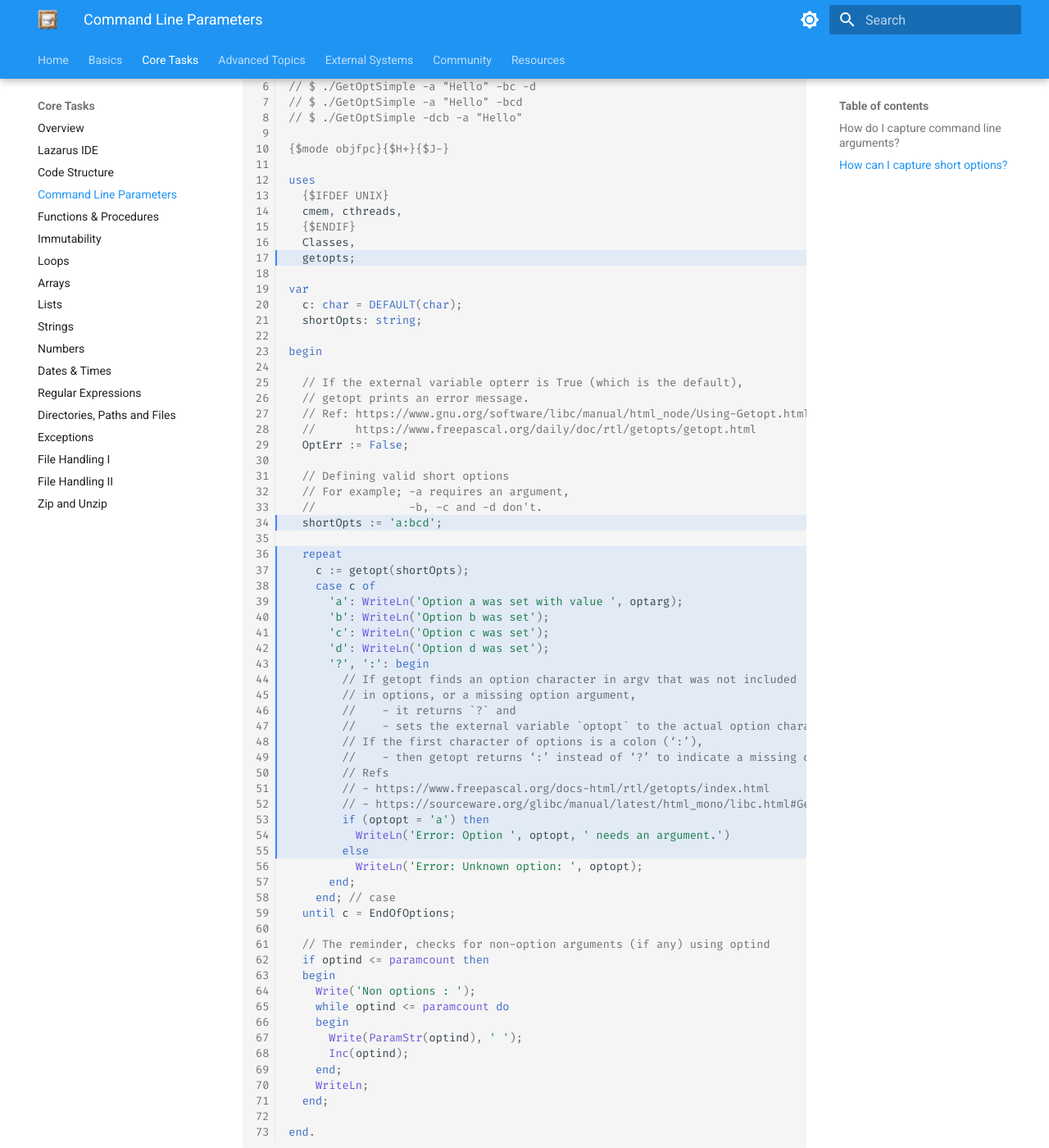
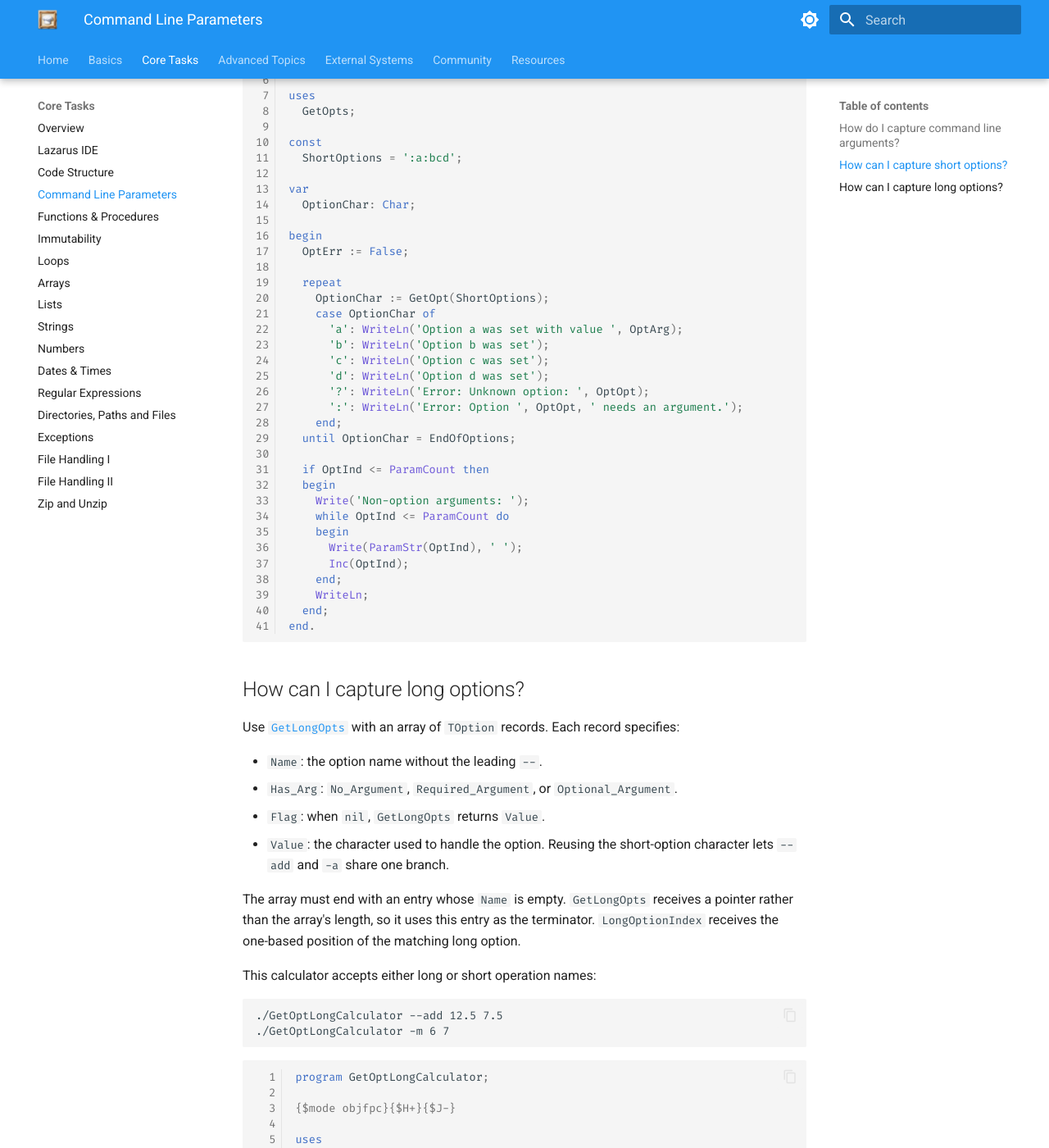
Before and after one commit to ikelaiah/free-pascal-cookbook, an MkDocs documentation site: the page built from docs/docs/core-tasks/cmd-line-params.md, in a window 1280 px wide and 1400 px high, scrolled down 1273 px. Shown: the whole window at 82% size. Built offline with MkDocs 1.6.1 and Material for MkDocs 9.7.7, drawn with Linux system fonts in a browser that asks for light colours; some of the changed text lies outside the part shown.

Commit message:
docs(release): prepare v0.9.2 examples

````diff
--- a/docs/docs/core-tasks/cmd-line-params.md
+++ b/docs/docs/core-tasks/cmd-line-params.md
@@ -43,87 +43,192 @@ Argument 3: c
 
 ## How can I capture short options?
 
-Use [`getopt`](https://www.freepascal.org/daily/doc/rtl/getopts/getopt.html). See an example below.
+Use [`GetOpt`](https://www.freepascal.org/docs-html/current/rtl/getopts/getopt.html)
+from the `GetOpts` unit:
 
-1. In `uses` section add `getopt`. Line 17.
-2. Create a short option string, in our example, `a:bcd`. Line 24.
-3. Call `getopt(shortOpts)` in a loop
-      - capture and action each option
-      - deal with `?` and `:` (for invalid option and missing argument)
-      - until it returns `EndOfOptions`. Line 36-55.
+1. Define the accepted one-character options in a string.
+2. Add `:` after an option that requires an argument.
+3. Call `GetOpt` until it returns `EndOfOptions`.
+4. Read an option's argument from `OptArg` and the first non-option argument
+   from `OptInd`.
 
-```pascal linenums="1" hl_lines="17 34 36-55"
+The leading `:` in `ShortOptions` makes `GetOpt` return `:` for a missing
+argument and `?` for an unknown option.
+
+```pascal linenums="1"
 program GetOptSimple;
 
-// Example usage (git bash):
-
-// $ ./GetOptSimple -a "Hello" -b -c -d
-// $ ./GetOptSimple -a "Hello" -bc -d
-// $ ./GetOptSimple -a "Hello" -bcd
-// $ ./GetOptSimple -dcb -a "Hello"
+// Example: ./GetOptSimple -a "Hello" -bcd input.txt
 
 {$mode objfpc}{$H+}{$J-}
 
 uses
-  {$IFDEF UNIX}
-  cmem, cthreads,
-  {$ENDIF}
-  Classes,
-  getopts;
+  GetOpts;
+
+const
+  ShortOptions = ':a:bcd';
 
 var
-  c: char = DEFAULT(char);
-  shortOpts: string;
+  OptionChar: Char;
 
 begin
-
-  // If the external variable opterr is True (which is the default),
-  // getopt prints an error message.
-  // Ref: https://www.gnu.org/software/libc/manual/html_node/Using-Getopt.html
-  //      https://www.freepascal.org/daily/doc/rtl/getopts/getopt.html
   OptErr := False;
 
-  // Defining valid short options
-  // For example; -a requires an argument,
-  //              -b, -c and -d don't.
-  shortOpts := 'a:bcd';
-
   repeat
-    c := getopt(shortOpts);
-    case c of
-      'a': WriteLn('Option a was set with value ', optarg);
+    OptionChar := GetOpt(ShortOptions);
+    case OptionChar of
+      'a': WriteLn('Option a was set with value ', OptArg);
       'b': WriteLn('Option b was set');
       'c': WriteLn('Option c was set');
       'd': WriteLn('Option d was set');
-      '?', ':': begin
-        // If getopt finds an option character in argv that was not included
-        // in options, or a missing option argument,
-        //    - it returns `?` and
-        //    - sets the external variable `optopt` to the actual option character.
-        // If the first character of options is a colon (‘:’),
-        //    - then getopt returns ‘:’ instead of ‘?’ to indicate a missing option argument.
-        // Refs
-        // - https://www.freepascal.org/docs-html/rtl/getopts/index.html
-        // - https://sourceware.org/glibc/manual/latest/html_mono/libc.html#Getopt
-        if (optopt = 'a') then
-          WriteLn('Error: Option ', optopt, ' needs an argument.')
-        else
-          WriteLn('Error: Unknown option: ', optopt);
-      end;
-    end; // case
-  until c = EndOfOptions;
+      '?': WriteLn('Error: Unknown option: ', OptOpt);
+      ':': WriteLn('Error: Option ', OptOpt, ' needs an argument.');
+    end;
+  until OptionChar = EndOfOptions;
 
-  // The reminder, checks for non-option arguments (if any) using optind
-  if optind <= paramcount then
+  if OptInd <= ParamCount then
   begin
-    Write('Non options : ');
-    while optind <= paramcount do
+    Write('Non-option arguments: ');
+    while OptInd <= ParamCount do
     begin
-      Write(ParamStr(optind), ' ');
-      Inc(optind);
+      Write(ParamStr(OptInd), ' ');
+      Inc(OptInd);
     end;
     WriteLn;
   end;
-
 end.
 ```
+
+## How can I capture long options?
+
+Use [`GetLongOpts`](https://www.freepascal.org/docs-html/current/rtl/getopts/getlongopts.html)
+with an array of `TOption` records. Each record specifies:
+
+- `Name`: the option name without the leading `--`.
+- `Has_Arg`: `No_Argument`, `Required_Argument`, or `Optional_Argument`.
+- `Flag`: when `nil`, `GetLongOpts` returns `Value`.
+- `Value`: the character used to handle the option. Reusing the short-option
+  character lets `--add` and `-a` share one branch.
+
+The array must end with an entry whose `Name` is empty. `GetLongOpts` receives a
+pointer rather than the array's length, so it uses this entry as the terminator.
+`LongOptionIndex` receives the one-based position of the matching long option.
+
+This calculator accepts either long or short operation names:
+
+```text
+./GetOptLongCalculator --add 12.5 7.5
+./GetOptLongCalculator -m 6 7
+```
+
+```pascal linenums="1"
+program GetOptLongCalculator;
+
+{$mode objfpc}{$H+}{$J-}
+
+uses
+  GetOpts,
+  SysUtils;
+
+type
+  TOperation = (opNone, opAdd, opSubtract, opMultiply, opDivide);
+
+const
+  LongOptions: array[1..6] of TOption = (
+    (Name: 'add';      Has_Arg: No_Argument; Flag: nil; Value: 'a'),
+    (Name: 'subtract'; Has_Arg: No_Argument; Flag: nil; Value: 's'),
+    (Name: 'multiply'; Has_Arg: No_Argument; Flag: nil; Value: 'm'),
+    (Name: 'divide';   Has_Arg: No_Argument; Flag: nil; Value: 'd'),
+    (Name: 'help';     Has_Arg: No_Argument; Flag: nil; Value: 'h'),
+    (Name: '';         Has_Arg: No_Argument; Flag: nil; Value: #0)
+  );
+
+var
+  Operation: TOperation;
+  OptionChar: Char;
+  LongOptionIndex: LongInt;
+  LeftValue, RightValue, ResultValue: Double;
+
+procedure ShowUsage;
+begin
+  WriteLn('Usage: ', ExtractFileName(ParamStr(0)),
+    ' OPTION NUMBER NUMBER');
+  WriteLn('Options:');
+  WriteLn('  -a, --add');
+  WriteLn('  -s, --subtract');
+  WriteLn('  -m, --multiply');
+  WriteLn('  -d, --divide');
+  WriteLn('  -h, --help');
+end;
+
+procedure Fail(const MessageText: String);
+begin
+  WriteLn('Error: ', MessageText);
+  ShowUsage;
+  Halt(1);
+end;
+
+procedure SelectOperation(const NewOperation: TOperation);
+begin
+  if Operation <> opNone then
+    Fail('Choose exactly one operation.');
+  Operation := NewOperation;
+end;
+
+begin
+  Operation := opNone;
+  OptErr := False;
+
+  repeat
+    OptionChar := GetLongOpts('asmdh', @LongOptions[1], LongOptionIndex);
+    case OptionChar of
+      'a': SelectOperation(opAdd);
+      's': SelectOperation(opSubtract);
+      'm': SelectOperation(opMultiply);
+      'd': SelectOperation(opDivide);
+      'h':
+        begin
+          ShowUsage;
+          Halt(0);
+        end;
+      '?', ':': Fail('Unknown or malformed option.');
+    end;
+  until OptionChar = EndOfOptions;
+
+  if Operation = opNone then
+    Fail('Choose an operation.');
+
+  if ParamCount - OptInd + 1 <> 2 then
+    Fail('Provide exactly two numbers.');
+
+  if not TryStrToFloat(ParamStr(OptInd), LeftValue) then
+    Fail('The first operand is not a number.');
+  Inc(OptInd);
+  if not TryStrToFloat(ParamStr(OptInd), RightValue) then
+    Fail('The second operand is not a number.');
+
+  case Operation of
+    opAdd: ResultValue := LeftValue + RightValue;
+    opSubtract: ResultValue := LeftValue - RightValue;
+    opMultiply: ResultValue := LeftValue * RightValue;
+    opDivide:
+      begin
+        if RightValue = 0 then
+          Fail('Cannot divide by zero.');
+        ResultValue := LeftValue / RightValue;
+      end;
+    else
+      ResultValue := 0;
+  end;
+
+  WriteLn('Result: ', ResultValue:0:2);
+end.
+```
+
+!!! contribution
+
+    This example was inspired by
+    [zargex's `dumb_calculator`](https://github.com/zargex/dumb_calculator),
+    shared in [issue #6](https://github.com/ikelaiah/free-pascal-cookbook/issues/6).
+    The cookbook version adds a terminating option entry, named argument
+    constants, validation, and error handling.
````
Also changed, not shown: CHANGELOG.md (+18 -0 lines), README.md (+1 -1 lines), docs/docs/basics/intro-objpas-fpc.md (+91 -98 lines).
